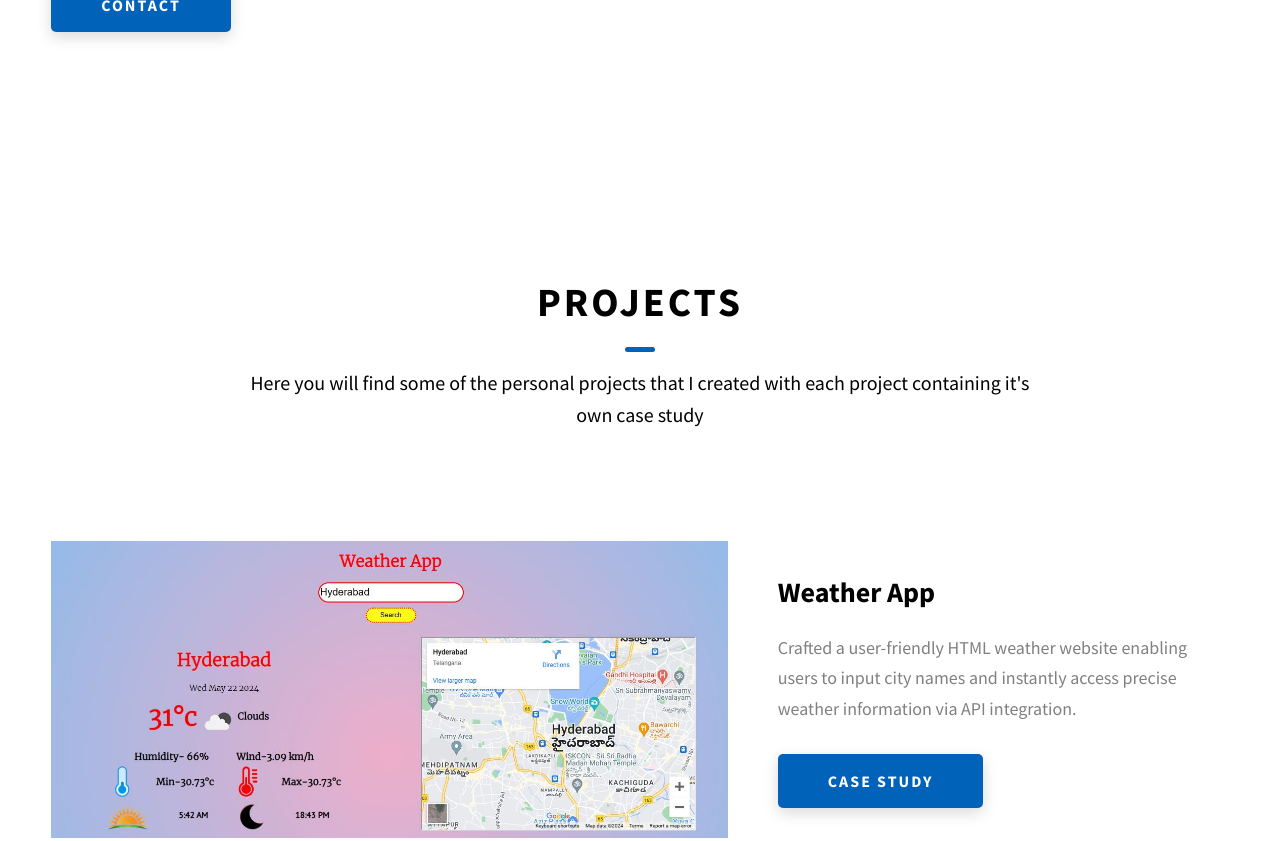
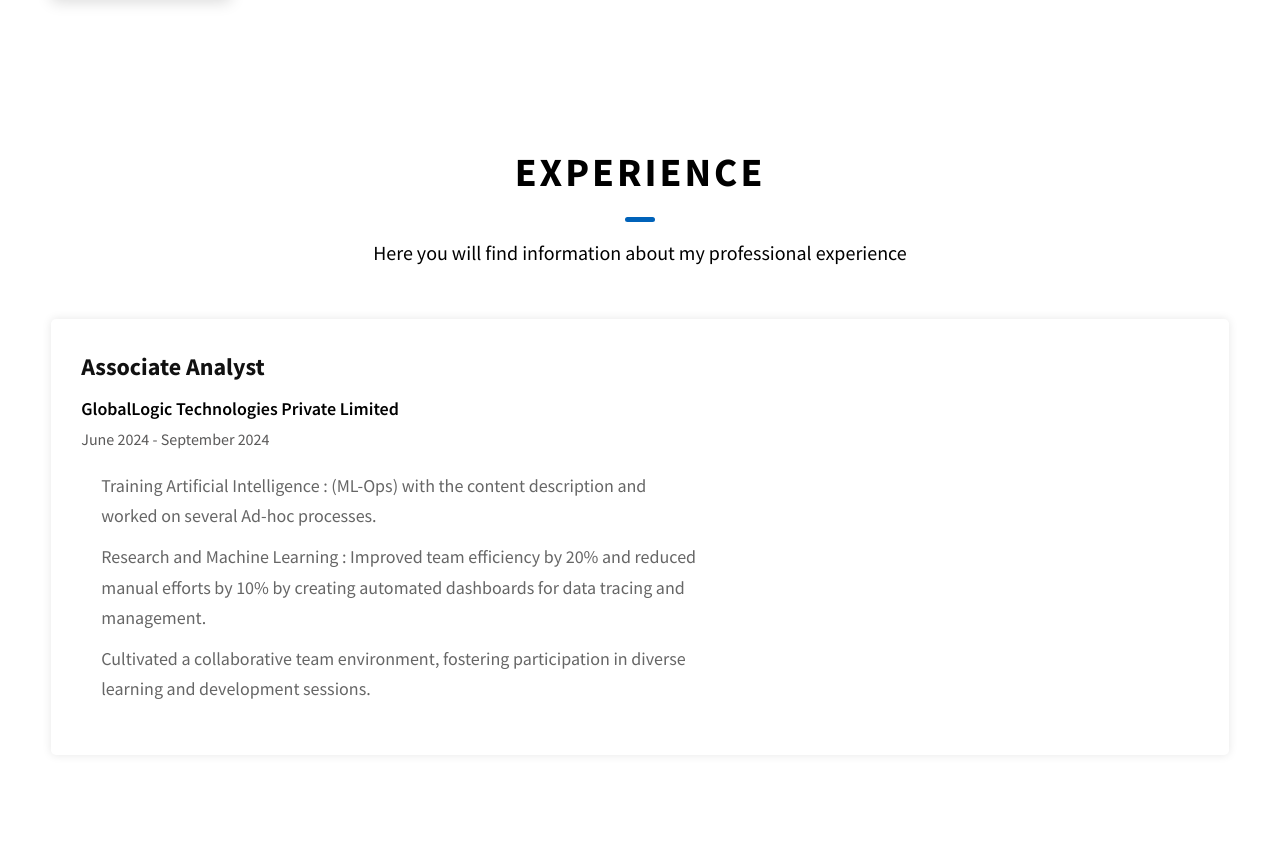
Before and after one commit to sreejith05/New-Portfolio, a website: page index.html in a window 1280 px wide. Shown: the part 1517-2358 px from the top of the page. Drawn offline with nearby package versions, Linux system fonts and the light colour scheme.

Commit message:
Add experience section to portfolio

```diff
--- a/css/style.css
+++ b/css/style.css
@@ -79,7 +79,7 @@ textarea {
 }
 
 .heading-sec__mb-bg {
-  margin-bottom: 11rem;
+  margin-bottom: 5rem;
 }
 
 @media only screen and (max-width: 56.25em) {
@@ -209,7 +209,7 @@ textarea {
 }
 
 .sec-pad {
-  padding: 12rem 0;
+  padding: 8.5rem 0;
 }
 
 @media only screen and (max-width: 56.25em) {
@@ -1082,3 +1082,85 @@ textarea {
 
   }
 }
+
+
+.experience__content {
+  max-width: 100%;
+  margin: auto;
+  margin-bottom: 6rem;
+}
+
+.experience {
+  background-size: cover;
+  background-position: center;
+  padding-top: 6rem;
+  scroll-margin-top: 7rem;
+}
+
+.experience__row {
+  background: #ffffff;
+  padding: 3rem;
+  margin-bottom: 3rem;
+  border-radius: 5px;
+  box-shadow: 0 0 10px rgba(0, 0, 0, 0.1);
+}
+
+.experience__row:last-child {
+  margin-bottom: 0;
+}
+
+.experience__row-content-title {
+  font-size: 2.4rem;
+  font-weight: 700;
+  margin-bottom: 1rem;
+  color: #111;
+}
+
+.experience__row-content-company {
+  font-size: 1.8rem;
+  font-weight: 600;
+  color: #000000;
+  margin-bottom: 0.5rem;
+}
+
+.experience__row-content-duration {
+  font-size: 1.6rem;
+  color: #5a5959;
+  margin-bottom: 2rem;
+}
+
+.experience__row-content-desc {
+  font-size: 1.8rem;
+  color: #666;
+  max-width: 60rem;
+  line-height: 1.7;
+  margin-bottom: 2rem;
+  list-style-type: disc;
+  margin-left: 2rem;
+}
+
+.experience__row-content-desc li {
+  margin-bottom: 1rem;
+}
+
+@media only screen and (max-width: 768px) {
+  .experience__row {
+    padding: 1rem;
+  }
+
+  .experience__row-content-title {
+    font-size: 1.5rem;
+  }
+
+  .experience__row-content-company {
+    font-size: 1.6rem;
+  }
+
+  .experience__row-content-duration {
+    font-size: 1.4rem;
+  }
+
+  .experience__row-content-desc {
+    font-size: 1.4rem;
+  }
+}
--- a/index.html
+++ b/index.html
@@ -30,6 +30,7 @@
         <ul class="header__links">
           <li class="header__link-wrapper"><a href="./index.html" class="header__link"> Home </a></li>
           <li class="header__link-wrapper"><a href="./index.html#about" class="header__link">About </a></li>
+          <li class="header__link-wrapper"><a href="./index.html#experience" class="header__link">Experience </a></li>
           <li class="header__link-wrapper"><a href="./index.html#projects" class="header__link"> Projects </a></li>
           <li class="header__link-wrapper"><a href="./index.html#contact" class="header__link"> Contact </a></li>
         </ul>
@@ -47,6 +48,7 @@
         <ul class="header__sm-menu-links">
           <li class="header__sm-menu-link"><a href="./index.html"> Home </a></li>
           <li class="header__sm-menu-link"><a href="./index.html#about"> About </a></li>
+          <li class="header__sm-menu-link"><a href="./index.html#experience"> Experience </a></li>
           <li class="header__sm-menu-link"><a href="./index.html#projects"> Projects </a></li>
           <li class="header__sm-menu-link"><a href="./index.html#contact"> Contact </a></li>
         </ul>
@@ -57,13 +59,13 @@
 
     <div class="profile-div">
       <img src="./assets/png/profile.png" alt="S A Sreejith Profile Picture" class="my-profile-pic">
-      <h1 class="heading-primary">Hey, My name is S A Sreejith</h1>
-      <p class="text-primary">
+      <h1 class="heading-primary" data-aos="fade-up" data-aos-duration="1000">Hey, My name is S A Sreejith</h1>
+      <p class="text-primary" data-aos="fade-up" data-aos-duration="1000">
         A Computer Science graduate passionate about programming, designing and Web Development<br>
         A portfolio demonstrating my skills and projects
       </p>
       <div class="home-hero__cta">
-        <a href="./#projects" class="btn btn--bg">Projects</a>
+        <a href="./#projects" class="btn btn--bg" data-aos="fade-up" data-aos-duration="1000">Projects</a>
       </div>
     </div>
     <div class="home-hero__socials">
@@ -137,6 +139,35 @@
       </div>
     </div>
   </section>
+
+<section id="experience" class="experience">
+  <div class="main-container">
+    <h2 class="heading heading-sec heading-sec__mb-bg">
+      <span class="heading-sec__main">Experience</span>
+      <span class="heading-sec__sub">
+        Here you will find information about my professional experience
+      </span>
+    </h2>
+
+    <div class="experience__content">
+      <div class="experience__row" data-aos="fade-up" data-aos-duration="1000">
+        <div class="experience__row-content">
+          <h3 class="experience__row-content-title">Associate Analyst</h3>
+          <p class="experience__row-content-company">GlobalLogic Technologies Private Limited </p>
+          <p class="experience__row-content-duration">June 2024 - September 2024</p>
+          <ul class="experience__row-content-desc">
+            <li>Training Artificial Intelligence : (ML-Ops) with the content description and worked on several Ad-hoc processes.</li>
+            <li>Research and Machine Learning : Improved team efficiency by 20% and reduced manual efforts by 10% by creating automated dashboards for data tracing and management.</li>
+            <li>Cultivated a collaborative team environment, fostering participation in diverse learning and development sessions.</li>
+            <!-- <li>Worked with REST APIs using Postman for testing and integration</li> -->
+          </ul>
+        </div>
+      </div>
+
+    </div>
+  </div>
+</section>
+
   <section id="projects" class="projects sec-pad">
     <div class="main-container">
       <h2 class="heading heading-sec heading-sec__mb-bg">
@@ -278,6 +309,9 @@
 
   <script src="./index.js"></script>
   <script src="https://unpkg.com/aos@2.3.1/dist/aos.js"></script>
+  <script>
+    AOS.init();
+  </script>
 </body>
 
 </html>
```
